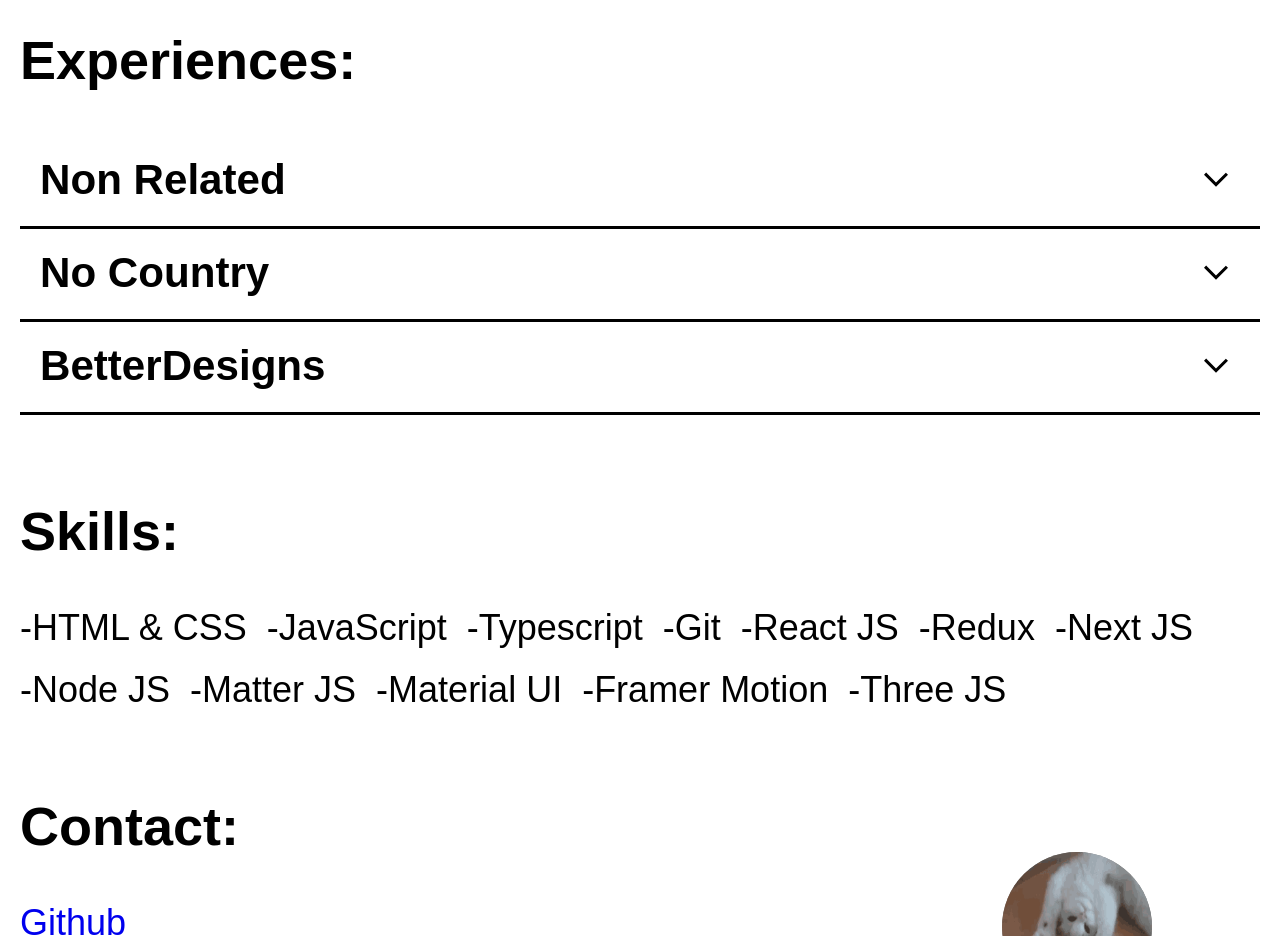
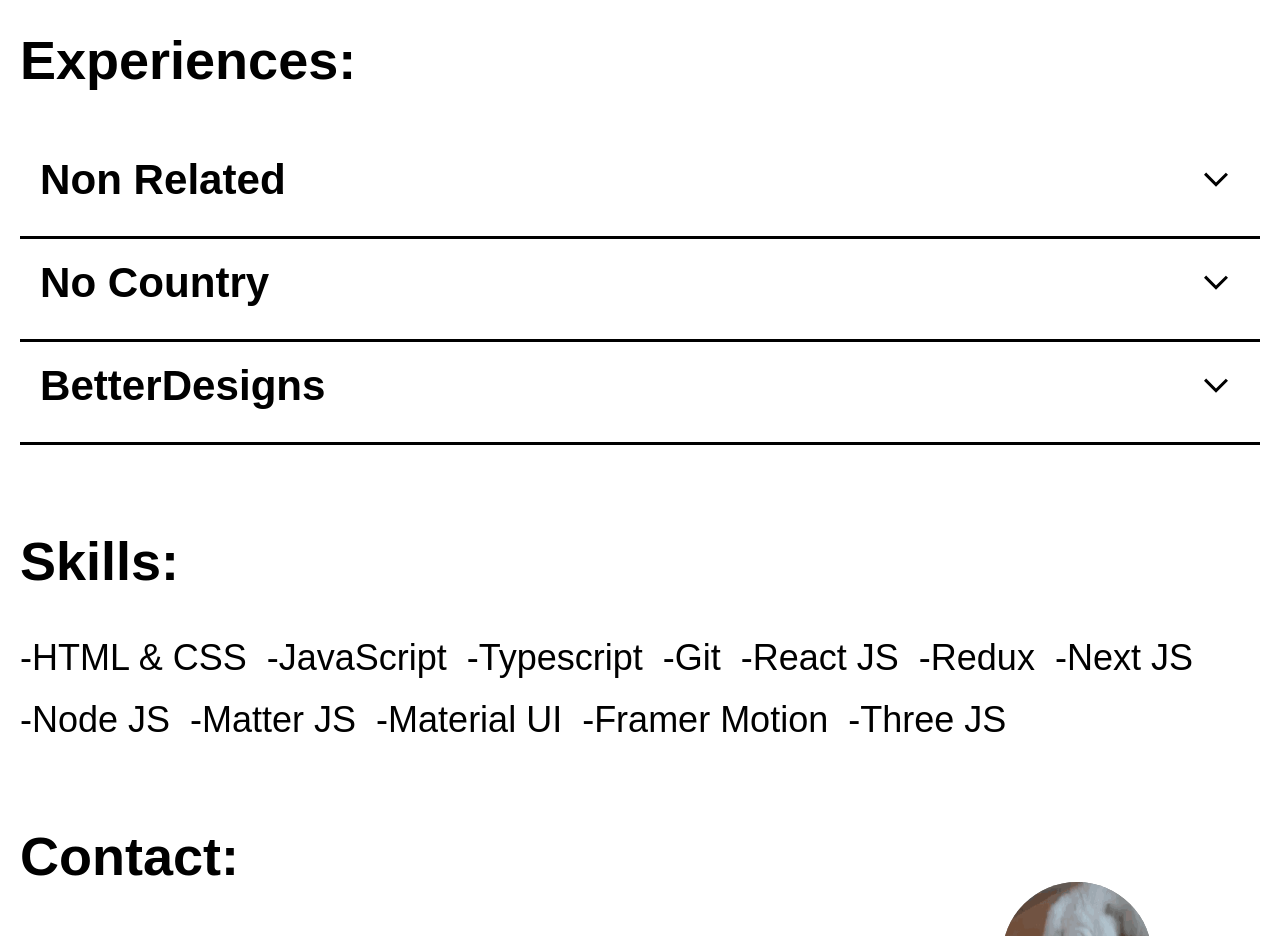
Before and after one commit to MirpoCasas/WelcomePage, a Next.js app: page / in a window 1280 px wide. Shown: the part 2440-3376 px from the top of the page. Built offline with nearby package versions, Linux system fonts and the light colour scheme; a web font is replaced by a local one.

Commit message:
Finished modal and added max to exp items

```diff
--- a/app/page.module.scss
+++ b/app/page.module.scss
@@ -338,6 +338,7 @@
 
 .modal_me{
   width: 100%;
+  height: 100%;
   display: flex;
   flex-direction: column;
   align-items: center;
@@ -345,9 +346,16 @@
 }
 
 .modal_contone{
+  height: 100px;
+  display: none;
+  align-items: center;
+  justify-content: center;
+  flex-grow: 2;
+  max-height: 300px;
+  max-width: fit-content;
   img{
-    width: 250px;
-    height: auto;
+    width: auto;
+    height: 100%;
   }
 }
 
@@ -357,7 +365,12 @@
   width: 100%;
 }
 
-@media (min-width:480px) { /* smartphones, Android phones, landscape iPhone */ }
+@media (min-width:380px) {
+
+  .modal_contone{
+    display: flex;
+  }
+ }
 @media (min-width:600px) { /* portrait tablets, portrait iPad, e-readers (Nook/Kindle), landscape 800x480 phones (Android) */ }
 @media (min-width:801px) { /* tablet, landscape iPad, lo-res laptops ands desktops */ }
 @media (min-width:1025px) { /* big landscape tablets, laptops, and desktops */ }
@@ -383,7 +396,24 @@
     background-position: -490px;
   }
 
+
+  .modal_me{
+    flex-direction: row;
+  }
+
+  .modal_contone{
+    img{
+      width: 350px;
+      height: auto;
+    }
+  }
+
+  .modal_conttwo{
+    width: 50%;
+  }
 }
+
+
 @media (min-width:1500px) {
 
   .main{
@@ -495,7 +525,6 @@
     flex-direction: row;
   }
 
-
   .modal_contone{
     img{
       width: 350px;
@@ -503,7 +532,6 @@
     }
   }
 
-
   .modal_conttwo{
     width: 50%;
   }
--- a/app/page.tsx
+++ b/app/page.tsx
@@ -136,26 +136,26 @@ export default function Home() {
 
   const variantsItemMob = {
     open: {
-      height: "380px",
+      maxHeight: "580px",
     },
     closed: {
-      height: "40px",
+      maxHeight: "50px",
     },
   };
   const variantsItemTab = {
     open: {
-      height: "330px",
+      maxHeight: "530px",
     },
     closed: {
-      height: "50px",
+      maxHeight: "60px",
     },
   };
   const variantsItemDesk = {
     open: {
-      height: "400px",
+      maxHeight: "500px",
     },
     closed: {
-      height: "66px",
+      maxHeight: "70px"
     },
   };
 
```
